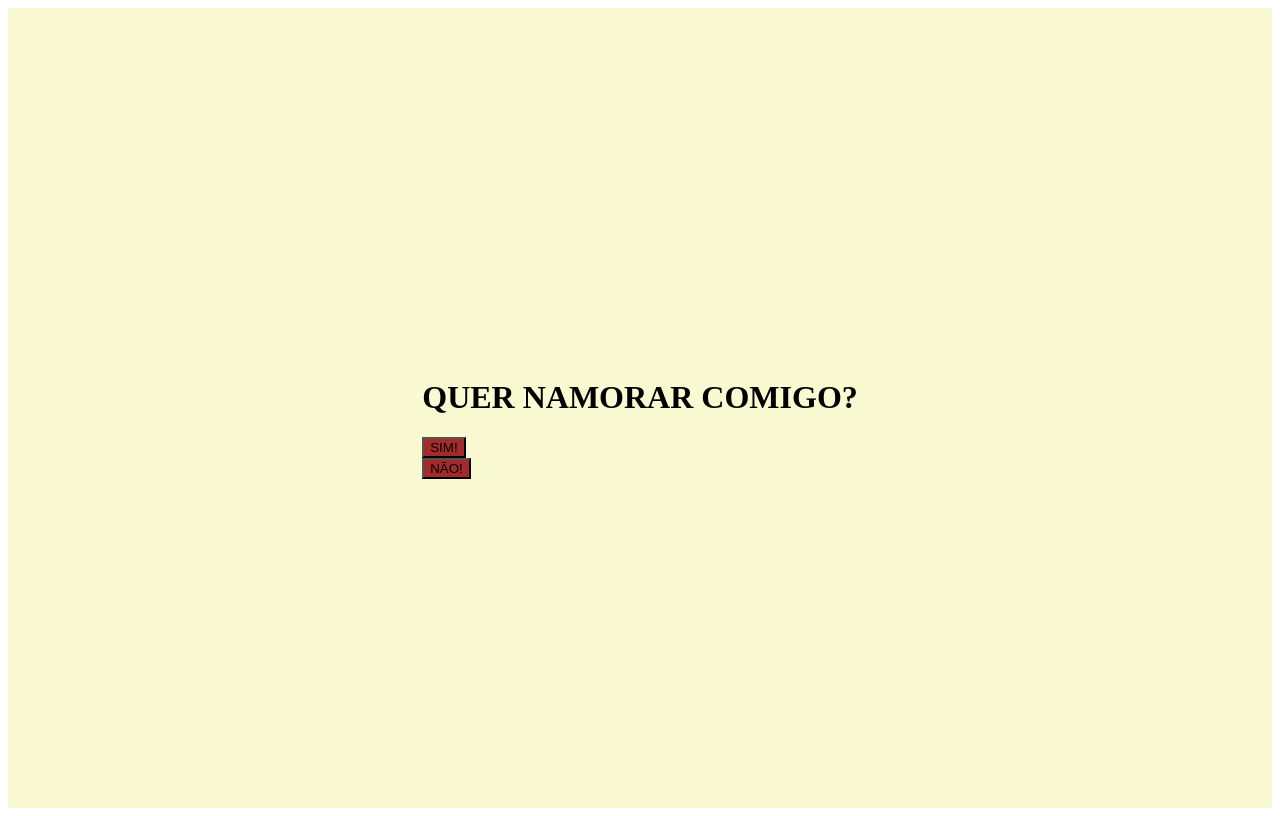
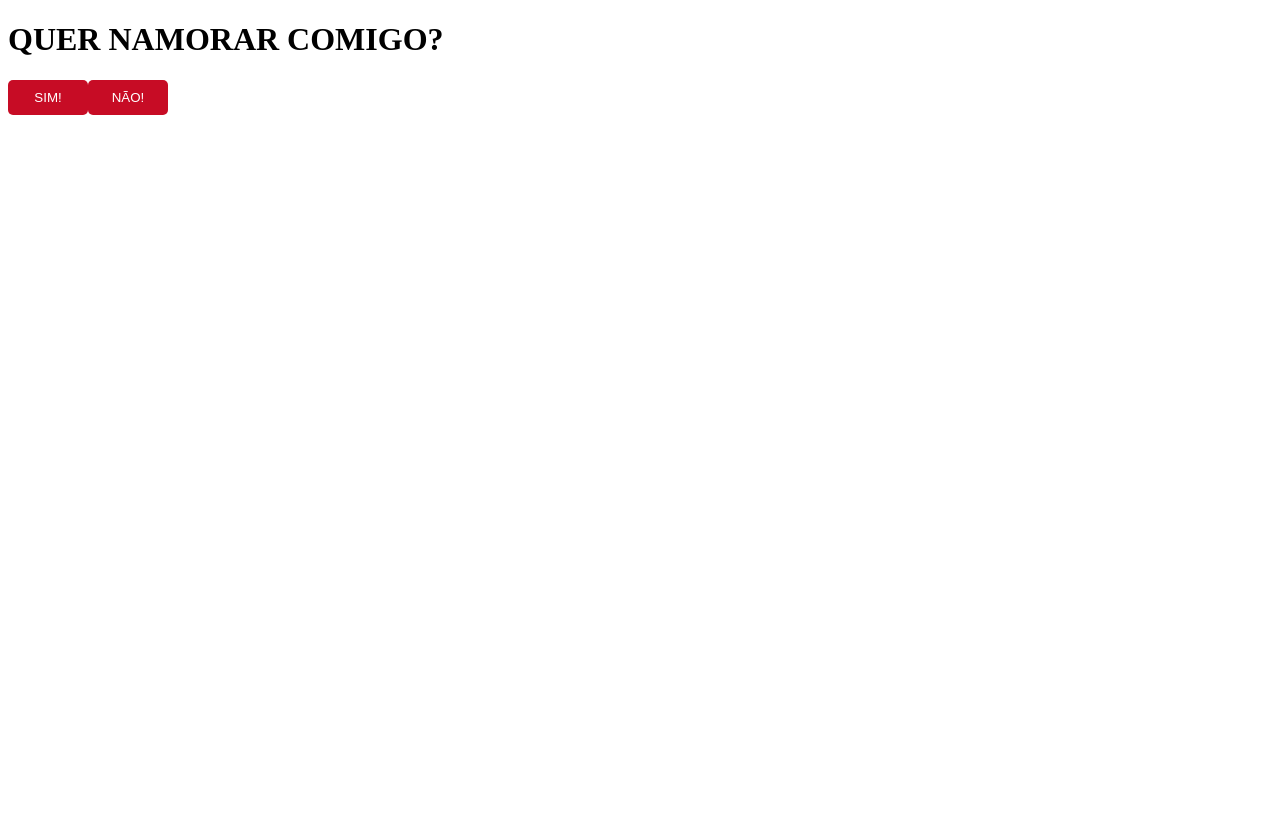
Before and after one commit to jhe07n109/pedido-de-namoro, a plain HTML site: page index.html in a window 1280 px wide. Both pictures are taken after a click on the button "NÃO!". Drawn offline with Linux system fonts and the light colour scheme.

Commit message:
pedido de namoro

```diff
--- a/index.html
+++ b/index.html
@@ -15,7 +15,7 @@
     <div id="container">
     <h1> QUER NAMORAR COMIGO?</h1>
     <button id="btn-sim"  class="btn" onclick="sim()"> SIM!</button>
-    <button class="btn" onclick=" desvia(this)" onmouseover="desvia(this)"> NÃO! </button>
+    <button id="btn2" class="btn" onclick=" desvia(this)" onmouseover="desvia(this)"> NÃO! </button>
     </div>
     <script src="script.js"></script>
 
--- a/script.js
+++ b/script.js
@@ -6,4 +6,7 @@ function sim() {
  function desvia(btn){
     alert("Você nao me quis! :(")
     btn.style.position = 'absolute';
+    btn.style.botton = geraposicao(10, 90);
+    btn.style.left - geraposicao(10, 90);
+    console.log('Opa, desviei...');
  }
--- a/style.css
+++ b/style.css
@@ -1,19 +1,39 @@
-.btn{
-    color: black;
-    background-color: brown;
+#conteudo {
+    background: #a10404;
+    width: 100%;
+    height: 100%;
+    position: fixed;
+    top: 0;
+    left: 0;
+    padding: 10px;
+    text-align: center;
+    font-family: sans-serif;
 }
-#btn-sim{
+.btn {
+    background: rgb(199, 12, 37);
+    color: white;
+    border: none;
+    padding: 10px;
+    width: 80px;
+    border-radius: 5px;
+}
 
-    display: block;
-
+.caixa-estrutura{
+    margin: auto;
+    width: 170px;
 }
-main{
-    display: flex;
-    justify-content: center;
-    align-items: center;
-    margin: 0;
-    height: 100vh;
-    background-color: lightgoldenrodyellow;
 
 
+#btn1{
+    position: fixed;
+    display: block;
 }
+
+h2{
+    color: #ffffff;
+    font-weight: bolder;
+    font-size: 35px;
+}
+#btn2{
+    position: absolute;
+}
```
